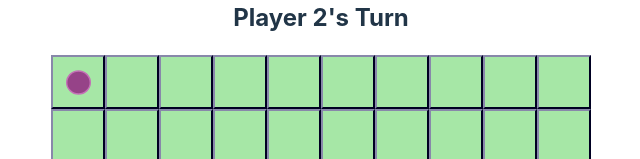
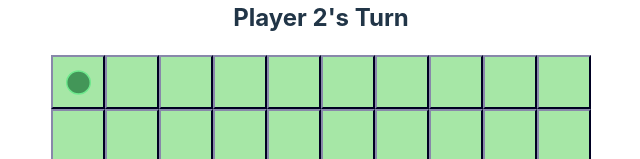
Before and after one commit to Lmasniuk/atoms-game, a React (Vite) app: page / in a window 1280 px wide. Both pictures are taken after a click on the element 397 px from the left and 355 px from the top of the page. Shown: the part 273-432 px from the top of the page, without its empty margins (319-959 px from the left). Built offline with nearby package versions, Linux system fonts and the light colour scheme.

Commit message:
Refactor atoms to reflect which player owns the color

```diff
--- a/src/components/Atoms/DoubleAtoms.tsx
+++ b/src/components/Atoms/DoubleAtoms.tsx
@@ -1,9 +1,10 @@
-import { AtomColorScheme } from "../../types/AtomColorScheme";
+import { Atom } from "../../types/Atom";
 
-export default function DoubleAtoms({
-    outlineColor,
-    fillColor,
-}: AtomColorScheme) {
+import { getAtomColorScheme } from "../../utils/atomUtils";
+
+export default function DoubleAtoms({ player }: Atom) {
+    const colorScheme = getAtomColorScheme(player);
+
     return (
         <svg
             className="atom-image"
@@ -15,14 +16,14 @@ export default function DoubleAtoms({
         >
             <path
                 d="M84.5 42.5C84.5 64.5369 66.1988 82.5 43.5 82.5C20.8012 82.5 2.5 64.5369 2.5 42.5C2.5 20.4631 20.8012 2.5 43.5 2.5C66.1988 2.5 84.5 20.4631 84.5 42.5Z"
-                fill={fillColor}
-                stroke={outlineColor}
+                fill={colorScheme.fillColor}
+                stroke={colorScheme.outlineColor}
                 strokeWidth="5"
             />
             <path
                 d="M135.5 42.5C135.5 64.5369 117.199 82.5 94.5 82.5C71.8012 82.5 53.5 64.5369 53.5 42.5C53.5 20.4631 71.8012 2.5 94.5 2.5C117.199 2.5 135.5 20.4631 135.5 42.5Z"
-                fill={fillColor}
-                stroke={outlineColor}
+                fill={colorScheme.fillColor}
+                stroke={colorScheme.outlineColor}
                 strokeWidth="5"
             />
         </svg>
--- a/src/components/Atoms/QuadrupleAtoms.tsx
+++ b/src/components/Atoms/QuadrupleAtoms.tsx
@@ -1,9 +1,8 @@
-import { AtomColorScheme } from "../../types/AtomColorScheme";
+import { Atom } from "../../types/Atom";
 
-export default function QuadrupleAtoms({
-    outlineColor,
-    fillColor,
-}: AtomColorScheme) {
+import { getAtomColorScheme } from "../../utils/atomUtils";
+export default function QuadrupleAtoms({ player }: Atom) {
+    const colorScheme = getAtomColorScheme(player);
     return (
         <svg
             width="138"
@@ -14,26 +13,26 @@ export default function QuadrupleAtoms({
         >
             <path
                 d="M84.5 42.5C84.5 64.5369 66.1988 82.5 43.5 82.5C20.8012 82.5 2.5 64.5369 2.5 42.5C2.5 20.4631 20.8012 2.5 43.5 2.5C66.1988 2.5 84.5 20.4631 84.5 42.5Z"
-                fill={fillColor}
-                stroke={outlineColor}
+                fill={colorScheme.fillColor}
+                stroke={colorScheme.outlineColor}
                 strokeWidth="5"
             />
             <path
                 d="M135.5 42.5C135.5 64.5369 117.199 82.5 94.5 82.5C71.8012 82.5 53.5 64.5369 53.5 42.5C53.5 20.4631 71.8012 2.5 94.5 2.5C117.199 2.5 135.5 20.4631 135.5 42.5Z"
-                fill={fillColor}
-                stroke={outlineColor}
+                fill={colorScheme.fillColor}
+                stroke={colorScheme.outlineColor}
                 strokeWidth="5"
             />
             <path
                 d="M135.5 84.5C135.5 106.537 117.199 124.5 94.5 124.5C71.8012 124.5 53.5 106.537 53.5 84.5C53.5 62.4631 71.8012 44.5 94.5 44.5C117.199 44.5 135.5 62.4631 135.5 84.5Z"
-                fill={fillColor}
-                stroke={outlineColor}
+                fill={colorScheme.fillColor}
+                stroke={colorScheme.outlineColor}
                 strokeWidth="5"
             />
             <path
                 d="M84.5 84.5C84.5 106.537 66.1988 124.5 43.5 124.5C20.8012 124.5 2.5 106.537 2.5 84.5C2.5 62.4631 20.8012 44.5 43.5 44.5C66.1988 44.5 84.5 62.4631 84.5 84.5Z"
-                fill={fillColor}
-                stroke={outlineColor}
+                fill={colorScheme.fillColor}
+                stroke={colorScheme.outlineColor}
                 strokeWidth="5"
             />
         </svg>
--- a/src/components/Atoms/SingleAtom.tsx
+++ b/src/components/Atoms/SingleAtom.tsx
@@ -1,9 +1,9 @@
-import { AtomColorScheme } from "../../types/AtomColorScheme";
+import { Atom } from "../../types/Atom";
 
-export default function SingleAtom({
-    outlineColor,
-    fillColor,
-}: AtomColorScheme) {
+import { getAtomColorScheme } from "../../utils/atomUtils";
+
+export default function SingleAtom({ player }: Atom) {
+    const colorScheme = getAtomColorScheme(player);
     return (
         <svg
             className="single-atom-image"
@@ -15,8 +15,8 @@ export default function SingleAtom({
         >
             <path
                 d="M84.5 42.5C84.5 64.5369 66.1988 82.5 43.5 82.5C20.8012 82.5 2.5 64.5369 2.5 42.5C2.5 20.4631 20.8012 2.5 43.5 2.5C66.1988 2.5 84.5 20.4631 84.5 42.5Z"
-                fill={fillColor}
-                stroke={outlineColor}
+                fill={colorScheme.fillColor}
+                stroke={colorScheme.outlineColor}
                 strokeWidth="5"
             />
         </svg>
--- a/src/components/Atoms/TripleAtoms.tsx
+++ b/src/components/Atoms/TripleAtoms.tsx
@@ -1,11 +1,9 @@
-import { AtomColorScheme } from "../../types/AtomColorScheme";
+import { Atom } from "../../types/Atom";
 
-export default function TripleAtoms({
-    outlineColor,
-    fillColor,
-}: AtomColorScheme) {
-    // "#6EE98D"
-    // #439658"
+import { getAtomColorScheme } from "../../utils/atomUtils";
+
+export default function TripleAtoms({ player }: Atom) {
+    const colorScheme = getAtomColorScheme(player);
     return (
         <svg
             className="atom-image"
@@ -17,20 +15,20 @@ export default function TripleAtoms({
         >
             <path
                 d="M84.5 42.5C84.5 64.5369 66.1988 82.5 43.5 82.5C20.8012 82.5 2.5 64.5369 2.5 42.5C2.5 20.4631 20.8012 2.5 43.5 2.5C66.1988 2.5 84.5 20.4631 84.5 42.5Z"
-                fill={fillColor}
-                stroke={outlineColor}
+                fill={colorScheme.fillColor}
+                stroke={colorScheme.outlineColor}
                 strokeWidth="5"
             />
             <path
                 d="M135.5 42.5C135.5 64.5369 117.199 82.5 94.5 82.5C71.8012 82.5 53.5 64.5369 53.5 42.5C53.5 20.4631 71.8012 2.5 94.5 2.5C117.199 2.5 135.5 20.4631 135.5 42.5Z"
-                fill={fillColor}
-                stroke={outlineColor}
+                fill={colorScheme.fillColor}
+                stroke={colorScheme.outlineColor}
                 strokeWidth="5"
             />
             <path
                 d="M105.5 85.5C105.5 107.537 87.1988 125.5 64.5 125.5C41.8012 125.5 23.5 107.537 23.5 85.5C23.5 63.4631 41.8012 45.5 64.5 45.5C87.1988 45.5 105.5 63.4631 105.5 85.5Z"
-                fill={fillColor}
-                stroke={outlineColor}
+                fill={colorScheme.fillColor}
+                stroke={colorScheme.outlineColor}
                 strokeWidth="5"
             />
         </svg>
--- a/src/components/BoardCell/BoardCell.tsx
+++ b/src/components/BoardCell/BoardCell.tsx
@@ -100,33 +100,13 @@ export default function BoardCell({ cellData, setBoardState }: BoardCellProps) {
             case 0:
                 return <></>;
             case 1:
-                return (
-                    <SingleAtom
-                        outlineColor={greenOutlineColor}
-                        fillColor={greenFillColor}
-                    />
-                );
+                return <SingleAtom player={cellData.player} />;
             case 2:
-                return (
-                    <DoubleAtoms
-                        outlineColor={greenOutlineColor}
-                        fillColor={greenFillColor}
-                    />
-                );
+                return <DoubleAtoms player={cellData.player} />;
             case 3:
-                return (
-                    <TripleAtoms
-                        outlineColor={greenOutlineColor}
-                        fillColor={greenFillColor}
-                    />
-                );
+                return <TripleAtoms player={cellData.player} />;
             case 4:
-                return (
-                    <QuadrupleAtoms
-                        outlineColor={greenOutlineColor}
-                        fillColor={greenFillColor}
-                    />
-                );
+                return <QuadrupleAtoms player={cellData.player} />;
             default:
                 return <></>;
         }
--- /dev/null
+++ b/src/types/Atom.tsx
@@ -0,0 +1,3 @@
+export interface Atom {
+    player: number;
+}
--- /dev/null
+++ b/src/utils/atomUtils.ts
@@ -0,0 +1,21 @@
+const getAtomColorScheme = (player: number) =>{
+    switch (player) {
+        case 1:
+            return {
+                outlineColor: "#6EE98D",
+                fillColor: "#439658",
+            };
+        case 2:
+            return {
+                outlineColor: "#C470b6",
+                fillColor: "#964388",
+            };
+        default:
+            return {
+                outlineColor: "#6EE98D",
+                fillColor: "#439658",
+            };
+    }
+}
+
+export {getAtomColorScheme}
--- a/src/utils/cellUtils.ts
+++ b/src/utils/cellUtils.ts
@@ -85,7 +85,6 @@ const popCell = (cell: Cell) => {
             column: cell.column - 1,
         };
         cellsToAddTo.push(cellToAddToCoordinates);
-        // addAtom(boardState, cellToAddToCoordinates);
     }
     //not on right edge, add atom east
     if (cell.column + 1 < NUMBER_OF_COLUMNS - 1) {
@@ -94,7 +93,6 @@ const popCell = (cell: Cell) => {
             column: cell.column + 1,
         };
         cellsToAddTo.push(cellToAddToCoordinates);
-        // addAtom(boardState, cellToAddToCoordinates);
     }
     return cellsToAddTo;
 };
```
